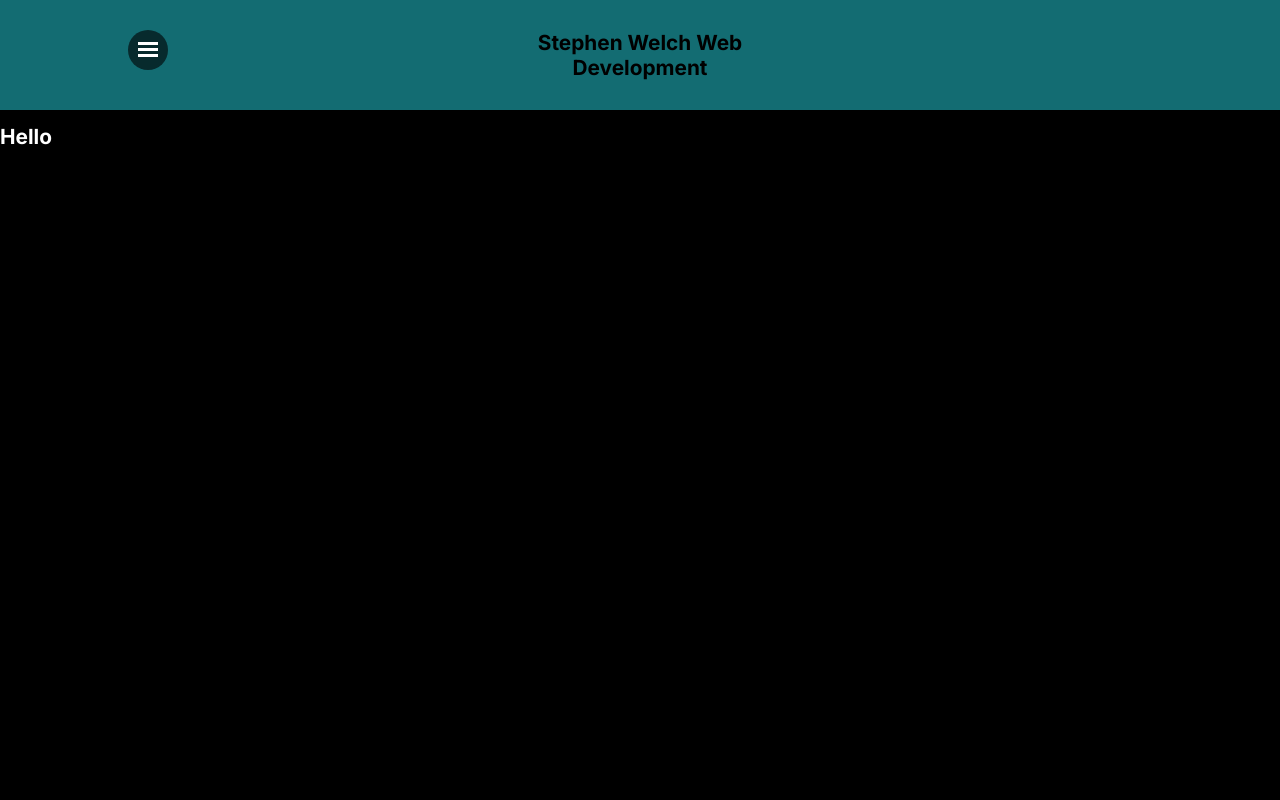
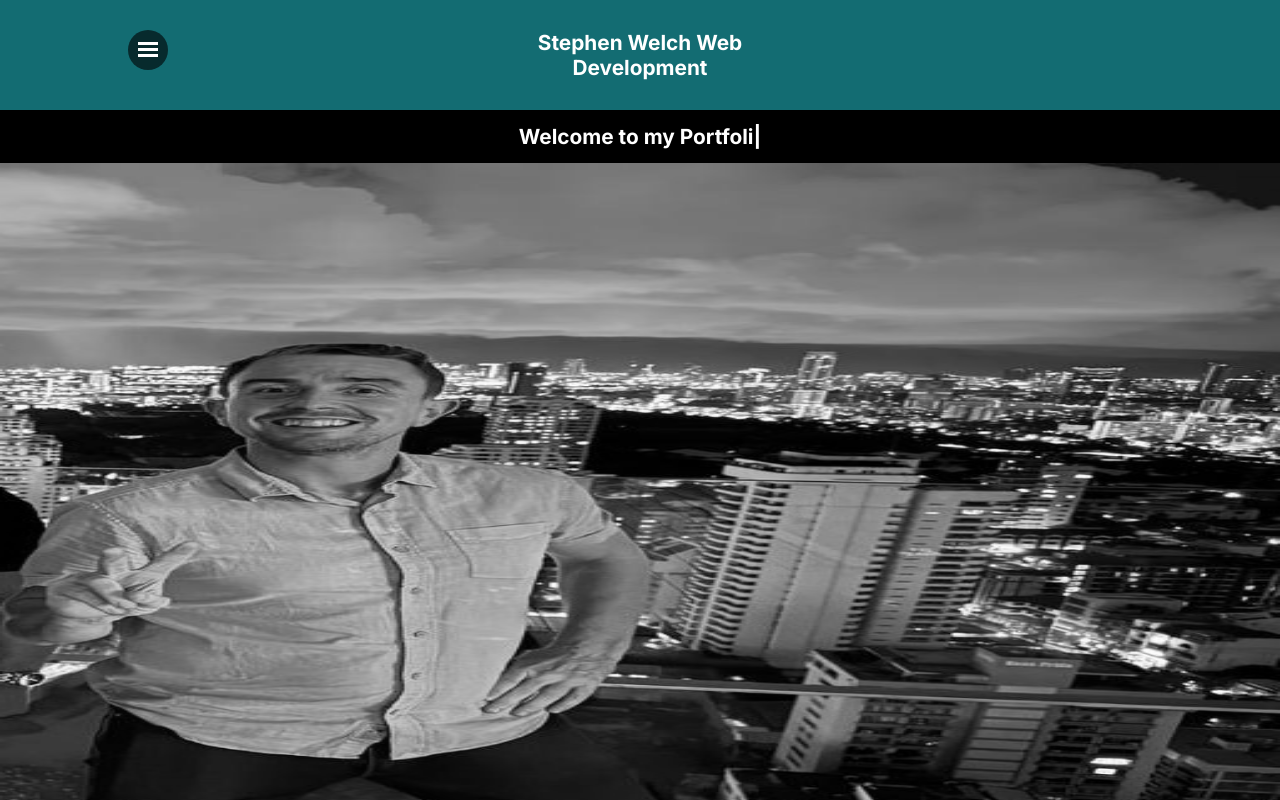
Before and after one commit to stephenwelch1927/PortfolioWebSiteVersion2Responsive, a React (Create React App) app: page / in a window 1280 px wide. Shown: the top 800 px of the page. Built offline with nearby package versions, Linux system fonts and the light colour scheme; a web font is replaced by a local one.

Commit message:
Added in grescale photo and animated intro text

```diff
--- a/package.json
+++ b/package.json
@@ -4,11 +4,13 @@
   "private": true,
   "dependencies": {
     "cra-template": "1.2.0",
+    "motion": "^12.4.2",
     "react": "^19.0.0",
     "react-dom": "^19.0.0",
     "react-icons": "^5.4.0",
     "react-router-dom": "^7.1.5",
-    "react-scripts": "5.0.1"
+    "react-scripts": "5.0.1",
+    "react-typed": "^2.0.12"
   },
   "scripts": {
     "start": "react-scripts start",
--- a/src/App.css
+++ b/src/App.css
@@ -35,10 +35,6 @@ h1 {
   border-radius: 100px;
 }
 
-.btn:hover,
-.btn:focus {
-  opacity: .75;
-}
 .logo {
   height: 30px;
 }
--- a/src/components/HomePage.css
+++ b/src/components/HomePage.css
@@ -8,3 +8,8 @@ h1 {
 
 
 }
+
+img {
+    width: 100%;
+    height: 700px;
+}
--- a/src/components/HomePage.js
+++ b/src/components/HomePage.js
@@ -1,11 +1,15 @@
 import React from "react";
+import Bkk from '../Img/greyScaleBangkok.png';
 import home from './HomePage.css';
+import TypedIntro from "./TypedIntro";
+
 const HomePage = () => {
     return (
         <div>
 
 
-         <h1 className="contain1">Hello</h1>
+        <TypedIntro />
+         <img src={Bkk} alt="Bangkok Roof Top View" />
         </div>
     );
 }
--- /dev/null
+++ b/src/components/TypedIntro.css
@@ -0,0 +1,4 @@
+h1 {
+    color: #fff;
+    text-align: center;
+}
--- /dev/null
+++ b/src/components/TypedIntro.js
@@ -0,0 +1,14 @@
+import { ReactTyped } from "react-typed";
+import Typed from'./TypedIntro.css';
+
+const TypedInfo = () => {
+    return(
+        <div>
+            <h1>
+                <ReactTyped strings={["Welcome to my Portfolio Site"]} typeSpeed={200}  />
+            </h1>
+        </div>
+    );
+}
+
+export default TypedInfo;
```
Also changed, not shown: src/Img/greyScaleBangkok.png (added), 1 other file (tests, documents, lock files or other folders).
